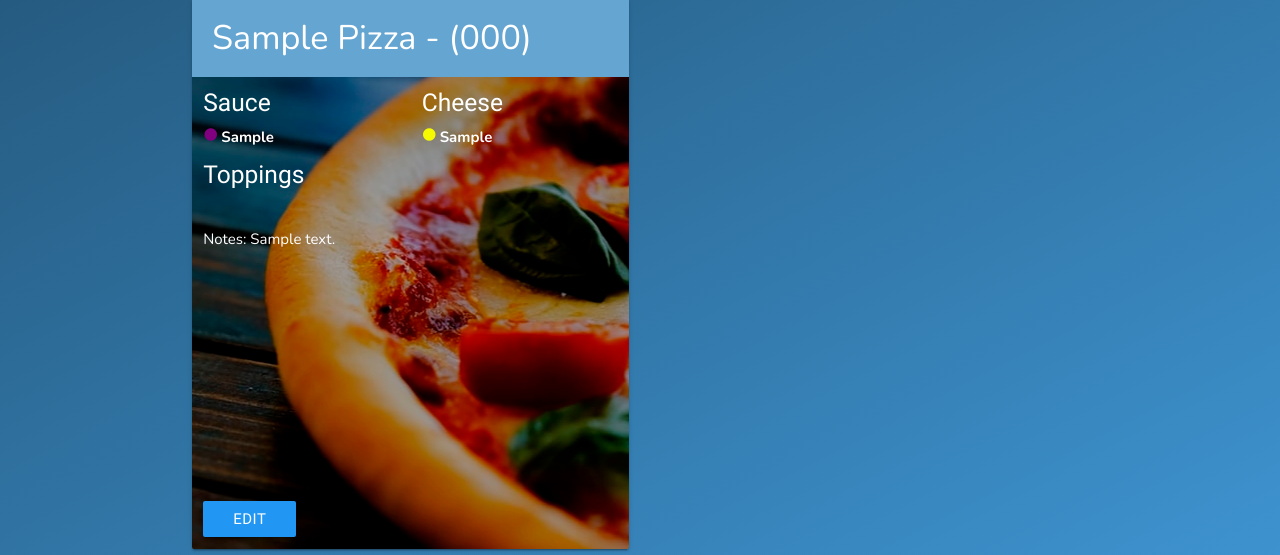
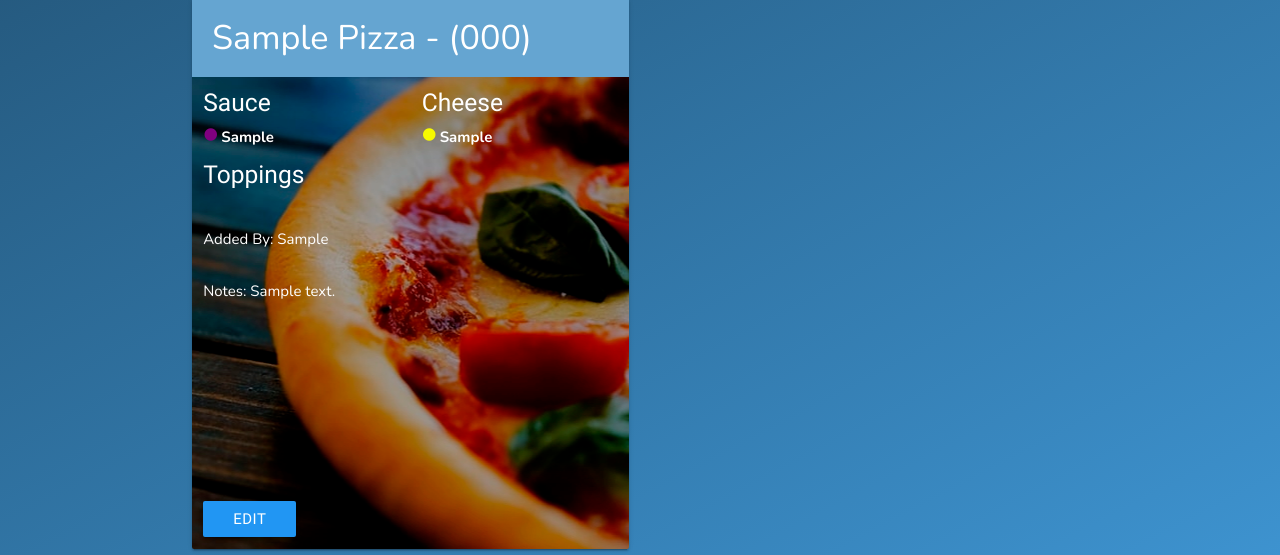
Before and after one commit to kennedydmb/pizza-database-project, a Flask app: page / in a window 1280 px wide. Shown: the part 82-637 px from the top of the page. Run offline with Flask 2, Linux system fonts and the light colour scheme; a database or web service that is not in the repository returns one stand-in record (values such as "Sample title"); some libraries are stand-ins or nearby versions.

Commit message:
Clicking on pizza heading now takes you to edit pizza. Each pizza now shows the user who entered it.

```diff
--- a/templates/pizzas.html
+++ b/templates/pizzas.html
@@ -3,10 +3,7 @@
     {% for pizza in pizzas %}
     <div class=" col s12 m6">
         <div class="card card-img">
-            <div class="topping-color">
-
-
-                <h4 class="">{{ pizza.pizza_name.title() }} - ({{pizza.pizza_code|upper}})</h4>
+            <div class="topping-color"><a href="{{url_for('edit_pizza', pizza_id=pizza._id)}}"><h4 class="">{{ pizza.pizza_name.title() }} - ({{pizza.pizza_code|upper}})</h4></a>
                 <div class="col s6 ">
                     <h5>Sauce</h5>
                     <i class="sauce tiny material-icons">brightness_1</i><span class="topping-space topping-weight">{{pizza.sauce_type|title}}</span>
@@ -44,18 +41,21 @@
                 </div>
                 <div class="col s12 ">
                     <p>
+                        Added By: {{ pizza.creator.username|title }}
+                    </p>
+                </div>
+
+                <div class="col s12 ">
+                    <p>
                         Notes: {{pizza.pizza_notes}}
                     </p>
                 </div>
                 <div class="btn-fix col s12">
                     <a href="{{url_for('edit_pizza', pizza_id=pizza._id)}}" class="waves-effect waves-light btn btn_small blue">Edit</a>
                 </div>
-
-
             </div>
         </div>
     </div>
     {% endfor %}
-
 </div>
 {% endblock %}
```
